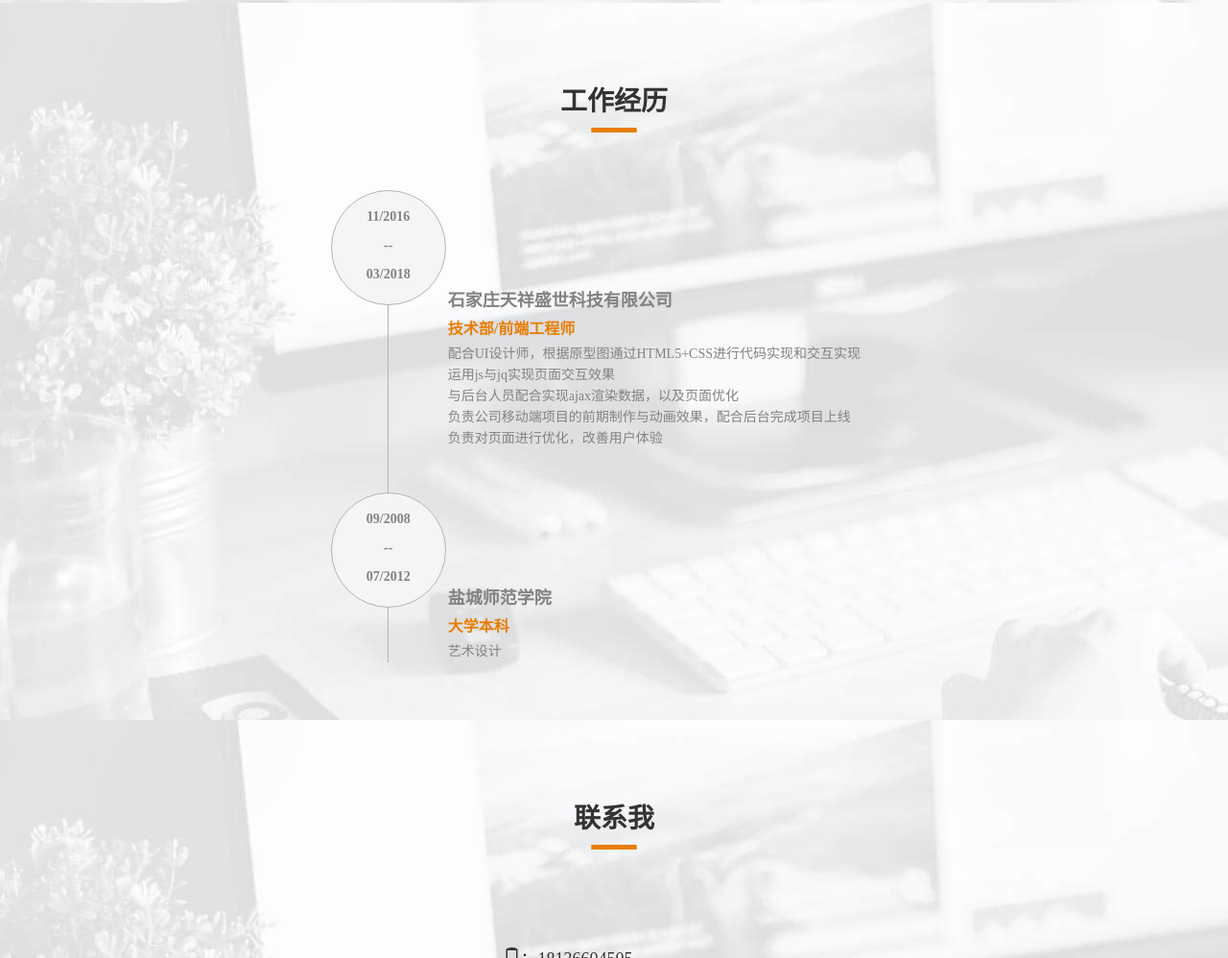
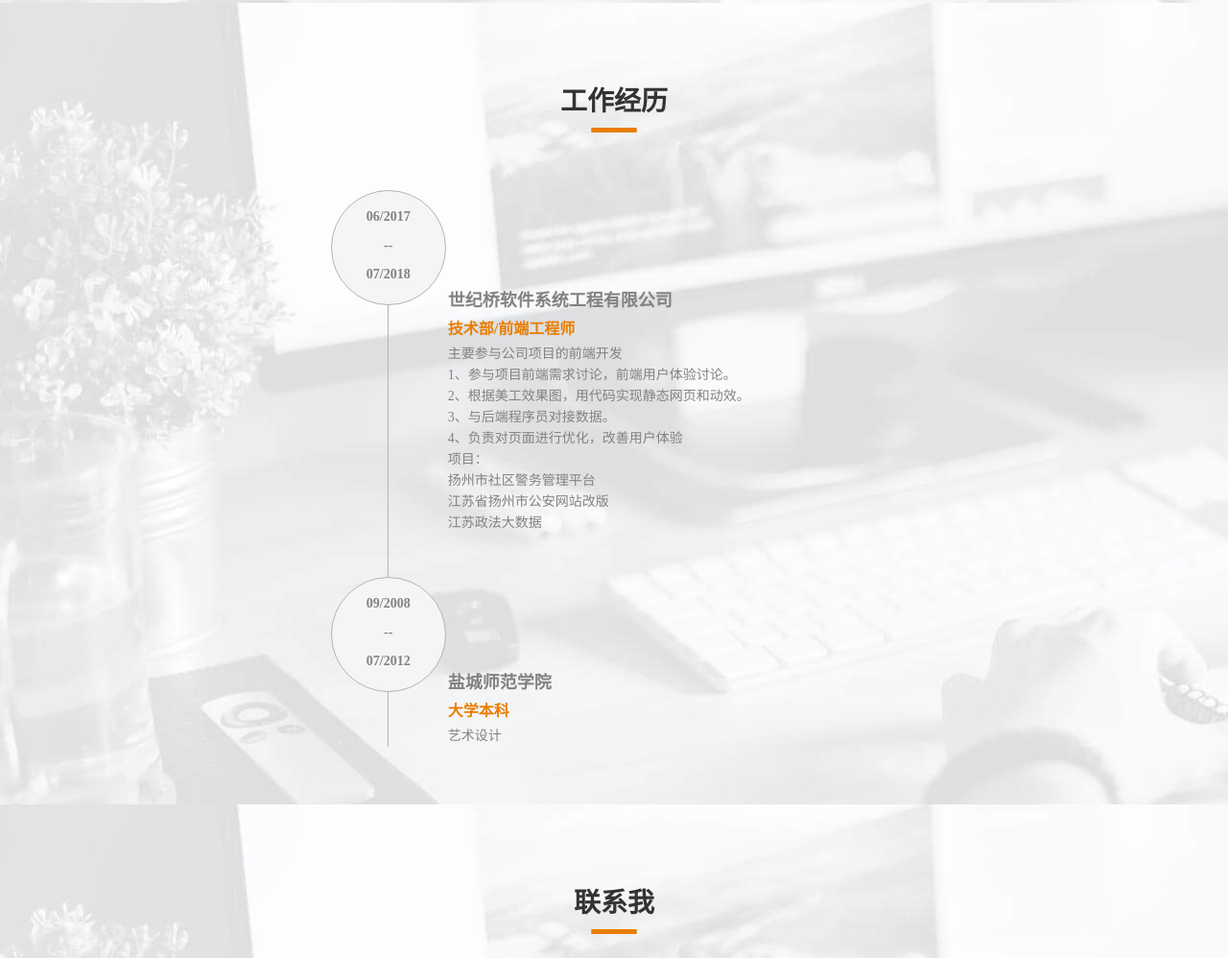
Before and after one commit to sangchao8/sangchao8.github.com, a plain HTML site: page index.html in a window 1280 px wide. Shown: the part 3739-4737 px from the top of the page at 96% size. Drawn offline with Linux system fonts and the light colour scheme.

Commit message:
作品修改

```diff
--- a/css/index.css
+++ b/css/index.css
@@ -366,7 +366,7 @@ display: inline-block;
     display: inline-block;
     width: 120px;
     height: 120px;
-    content: '11/2016\A --\A 03/2018';
+    content: '06/2017\A --\A 07/2018';
     white-space: pre-wrap;
     font-size: 14px;
     font-weight: 600;
--- a/index.html
+++ b/index.html
@@ -346,13 +346,22 @@
                 </div>
                 <div class="history col-md-8 col-xs-8">
                     <div class=""></div>
-                    <h4>石家庄天祥盛世科技有限公司</h4>
+                    <h4>世纪桥软件系统工程有限公司</h4>
                     <p class="col-red">技术部/前端工程师</p>
-                    <p>配合UI设计师，根据原型图通过HTML5+CSS进行代码实现和交互实现</p>
-                    <p>运用js与jq实现页面交互效果</p>
-                    <p>与后台人员配合实现ajax渲染数据，以及页面优化</p>
-                    <p>负责公司移动端项目的前期制作与动画效果，配合后台完成项目上线</p>
-                    <p>负责对页面进行优化，改善用户体验</p>
+
+
+
+
+
+                    <p>主要参与公司项目的前端开发</p>
+                    <p> 1、参与项目前端需求讨论，前端用户体验讨论。</p>
+                    <p> 2、根据美工效果图，用代码实现静态网页和动效。</p>
+                    <p> 3、与后端程序员对接数据。</p>
+                    <p> 4、负责对页面进行优化，改善用户体验</p>
+                    <p> 项目：</p>
+                    <p> 扬州市社区警务管理平台</p>
+                    <p> 江苏省扬州市公安网站改版</p>
+                    <p> 江苏政法大数据</p>
                     <h4 class="margin-top">盐城师范学院</h4>
                     <p class="col-red">大学本科</p>
                     <p>艺术设计</p>
```
